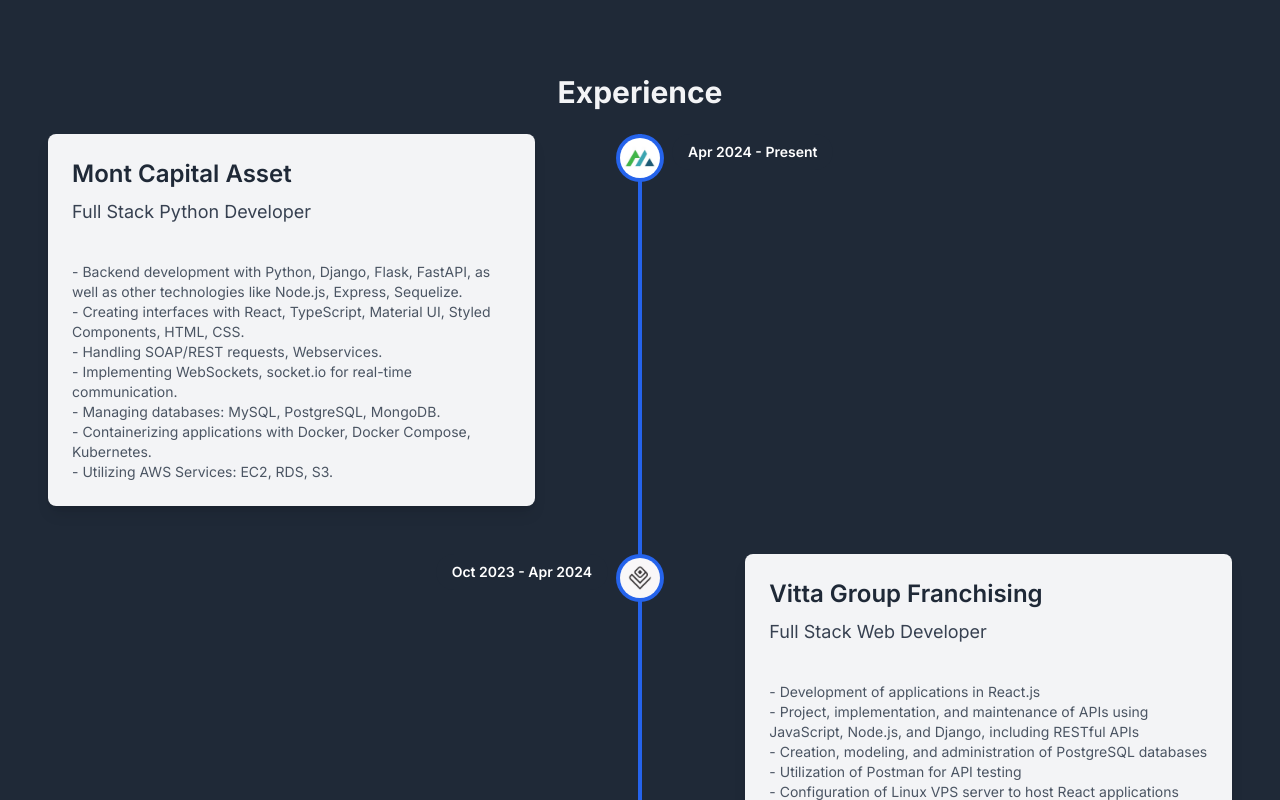
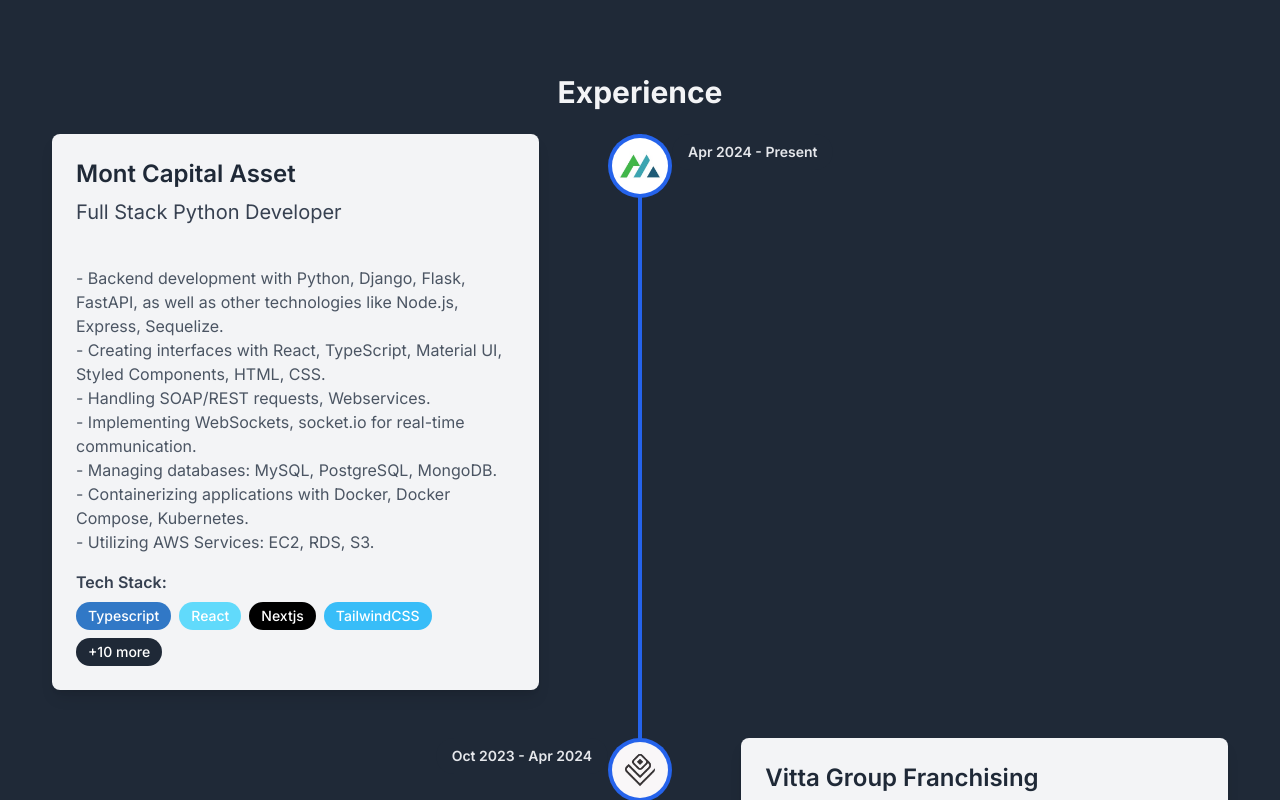
Before and after one commit to LucasNoliveira/portfolio-page, a Next.js app: page / in a window 1280 px wide. Shown: the part 1020-1820 px from the top of the page. Built offline with nearby package versions, Linux system fonts and the light colour scheme.

Commit message:
tech tags experience section

```diff
--- a/src/app/components/Experiences.tsx
+++ b/src/app/components/Experiences.tsx
@@ -1,11 +1,58 @@
 'use client';
-import { FC } from 'react';
+import { FC, useState } from 'react';
 import { useLanguage } from '../context/LanguageContext';
 import { motion } from 'framer-motion';
+import { techColors } from './techTags'; // Ensure techColors is imported
 
 const ExperienceSection: FC = () => {
     const { translations } = useLanguage();
     const { experiences } = translations;
+
+    const renderTechStack = (techStack: string[], showAll: boolean, onToggle: () => void) => {
+        const maxVisibleItems = 4;
+        const visibleTechs = techStack.slice(0, maxVisibleItems);
+        const hiddenTechs = techStack.slice(maxVisibleItems);
+        const hiddenCount = techStack.length - maxVisibleItems;
+
+        return (
+            <div className="flex flex-wrap gap-2 mt-2">
+                {visibleTechs.map((tech) => (
+                    <span
+                        key={tech}
+                        className="px-3 py-1 rounded-full text-sm font-medium"
+                        style={{ backgroundColor: techColors[tech], color: '#fff' }}
+                    >
+                        {tech}
+                    </span>
+                ))}
+                {showAll && hiddenTechs.map((tech) => (
+                    <span
+                        key={tech}
+                        className="px-3 py-1 rounded-full text-sm font-medium"
+                        style={{ backgroundColor: techColors[tech], color: '#fff' }}
+                    >
+                        {tech}
+                    </span>
+                ))}
+                {hiddenCount > 0 && !showAll && (
+                    <span
+                        className="px-3 py-1 rounded-full text-sm font-medium bg-gray-800 text-white cursor-pointer"
+                        onClick={onToggle}
+                    >
+                        +{hiddenCount} more
+                    </span>
+                )}
+                {showAll && hiddenCount > 0 && (
+                    <span
+                        className="px-3 py-1 rounded-full text-sm font-medium bg-gray-800 text-white cursor-pointer"
+                        onClick={onToggle}
+                    >
+                        Show less
+                    </span>
+                )}
+            </div>
+        );
+    };
 
     return (
         <section className="bg-gray-800 py-20 px-10" id="experience">
@@ -22,7 +69,14 @@
                 <div className="relative">
                     <div className="absolute left-1/2 transform -translate-x-1/2 h-full w-1 bg-blue-600"></div>
                     <ul className="space-y-12">
-                        {experiences.map((exp, index) => (
+                        {experiences.map((exp, index) => {
+                            const [showAllTechs, setShowAllTechs] = useState(false);
+
+                            const toggleTechStack = () => {
+                                setShowAllTechs(!showAllTechs);
+                            };
+
+                            return (
                                 <motion.li
                                     key={index}
                                     className={`flex ${index % 2 === 0 ? 'justify-start' : 'justify-end'} relative`}
@@ -31,12 +85,12 @@
                                     transition={{ duration: 0.8, ease: 'easeOut', delay: index * 0.3 }}
                                 >
                                     {/* Timeline Circle with Logo */}
-                                <div className="absolute left-1/2 transform -translate-x-1/2 bg-blue-600 rounded-full w-12 h-12 flex items-center justify-center">
+                                    <div className="absolute left-1/2 transform -translate-x-1/2 bg-blue-600 rounded-full w-16 h-16 flex items-center justify-center">
                                         {exp.logo && (
                                             <img
                                                 src={exp.logo}
                                                 alt={`${exp.company} logo`}
-                                            className="w-10 h-10 object-contain rounded-full"
+                                                className="w-14 h-14 object-contain rounded-full"
                                             />
                                         )}
                                     </div>
@@ -44,26 +98,33 @@
                                     {/* Experience Card */}
                                     <div
                                         className={`w-full md:w-5/12 p-6 bg-gray-100 rounded-lg shadow-lg transform ${
-                                        index % 2 === 0 ? '-translate-x-2' : 'translate-x-2'
+                                            index % 2 === 0 ? '-translate-x-1' : 'translate-x-1'
                                         }`}
                                     >
                                         <h3 className="text-2xl font-semibold text-gray-800 mb-2">
                                             {exp.company}
                                         </h3>
-                                    <p className="text-lg text-gray-700">{exp.role}</p>
-                                    <p className="text-sm text-gray-600 mt-4 whitespace-pre-line">{exp.description}</p>
+                                        <p className="text-xl text-gray-700">{exp.role}</p>
+                                        <p className="text-base text-gray-600 mt-4 whitespace-pre-line">{exp.description}</p>
+                                        {exp.techStack && (
+                                            <div className="mt-4">
+                                                <h4 className="text-gray-700 font-semibold">Tech Stack:</h4>
+                                                {renderTechStack(exp.techStack, showAllTechs, toggleTechStack)}
+                                            </div>
+                                        )}
                                     </div>
 
                                     {/* Duration */}
                                     <div
                                         className={`absolute ${
                                             index % 2 === 0 ? 'left-1/2 translate-x-8' : 'right-1/2 -translate-x-8'
-                                    }  bg-gray-800 text-white text-sm font-semibold px-4 py-2 rounded-full`}
+                                        } bg-gray-800 text-gray-200 text-sm font-semibold px-4 py-2 rounded-full`}
                                     >
                                         {exp.startDate} - {exp.endDate}
                                     </div>
                                 </motion.li>
-                        ))}
+                            );
+                        })}
                     </ul>
                 </div>
             </div>
```
Lines whose indentation alone changed are shown as unchanged.
